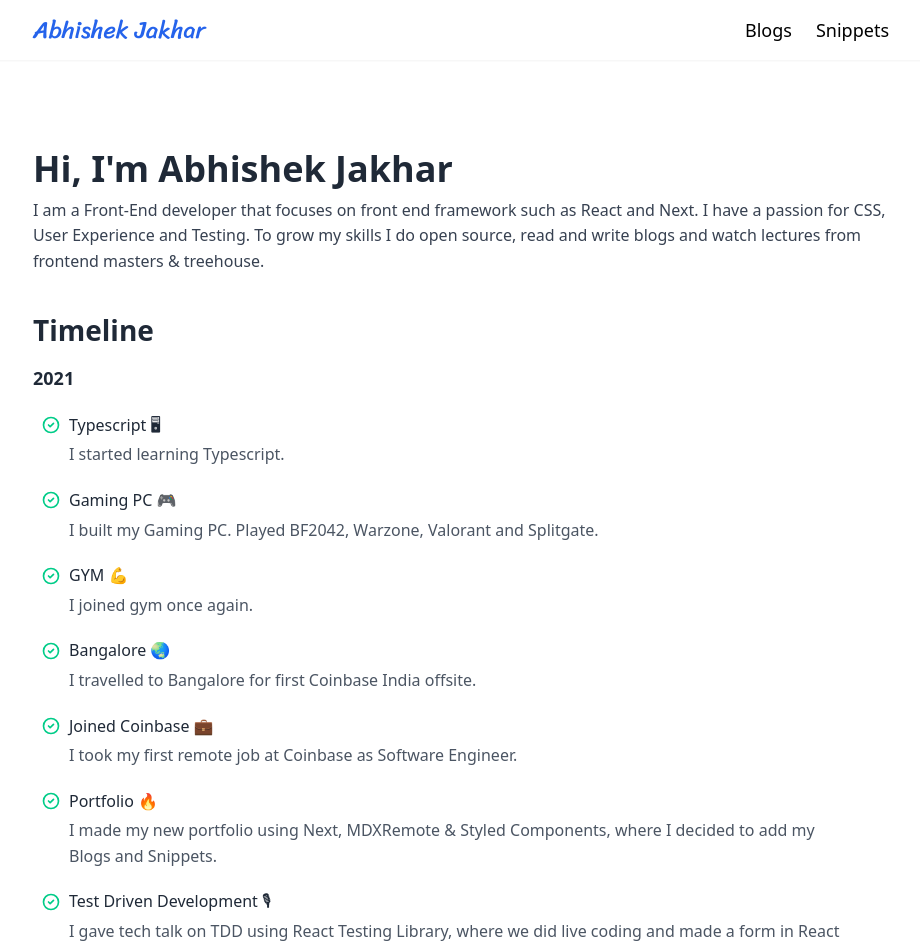
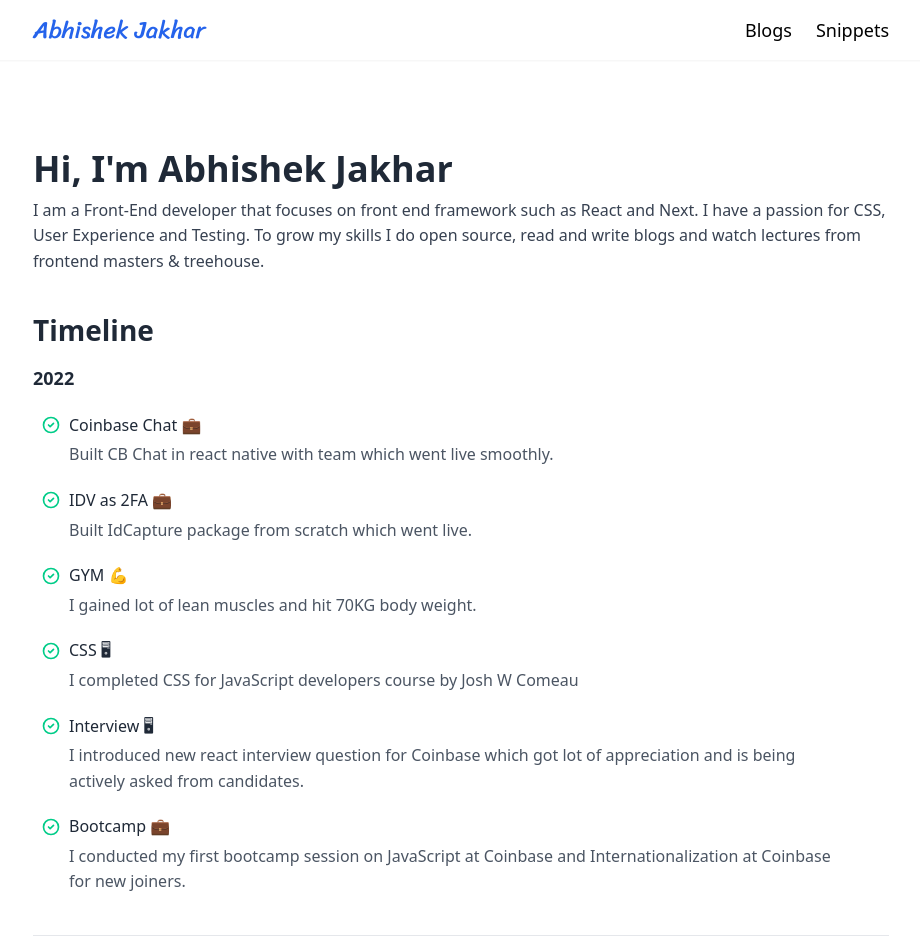
Before and after one commit to abhishekjakhar/abhishekjakhar.com, a Next.js app: page / in a window 1280 px wide. Shown: the top 949 px of the page, without its empty margins (179-1099 px from the left). Built offline with nearby package versions, Linux system fonts and the light colour scheme.

Commit message:
feat: Add 2022 timeline

```diff
--- a/components/Timeline/Timeline.js
+++ b/components/Timeline/Timeline.js
@@ -17,17 +17,53 @@ const Step = ({ title, description }) => (
 export default function Timeline() {
   return (
     <>
+      <Year>2022</Year>
+      <StepContainer>
+        <Step
+          title="Coinbase Chat &#x1F4BC;"
+          description="Built CB Chat in react native with team which went live smoothly."
+        />
+        <Step
+          title="IDV as 2FA &#x1F4BC;"
+          description="Built IdCapture package from scratch which went live."
+        />
+
+        <Step
+          title="GYM &#x1F4AA;"
+          description="I gained lot of lean muscles and hit 70KG body weight."
+        />
+        <Step
+          title="CSS &#x1F5A5;"
+          description="I completed CSS for JavaScript developers course by Josh W Comeau"
+        />
+        <Step
+          title="Interview &#x1F5A5;"
+          description="I introduced new react interview question for Coinbase which got lot of appreciation and is being actively asked from candidates."
+        />
+        <Step
+          title="Bootcamp &#x1F4BC;"
+          description="I conducted my first bootcamp session on JavaScript at Coinbase and Internationalization at Coinbase for new joiners."
+        />
+      </StepContainer>
+      <Divider />
       <Year>2021</Year>
       <StepContainer>
         <Step
+          title="Interview &#x1F5A5;"
+          description="I started taking interviews at office."
+        />
+        <Step
           title="Typescript &#x1F5A5;"
-          description="I started learning Typescript."
+          description="I learned Typescript."
         />
         <Step
           title="Gaming PC &#x1F3AE;"
           description="I built my Gaming PC. Played BF2042, Warzone, Valorant and Splitgate."
         />
-        <Step title="GYM &#x1F4AA;" description="I joined gym once again." />
+        <Step
+          title="GYM &#x1F4AA;"
+          description="I joined gym once again at 59KG body weight."
+        />
         <Step
           title="Bangalore &#x1F30F;"
           description="I travelled to Bangalore for first Coinbase India offsite."
```
